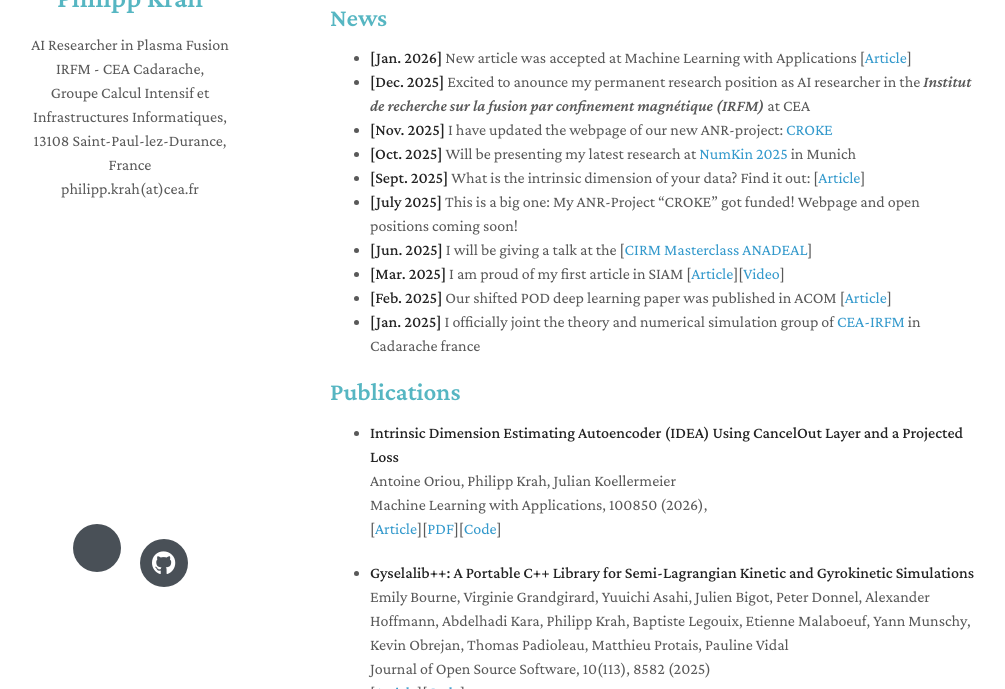
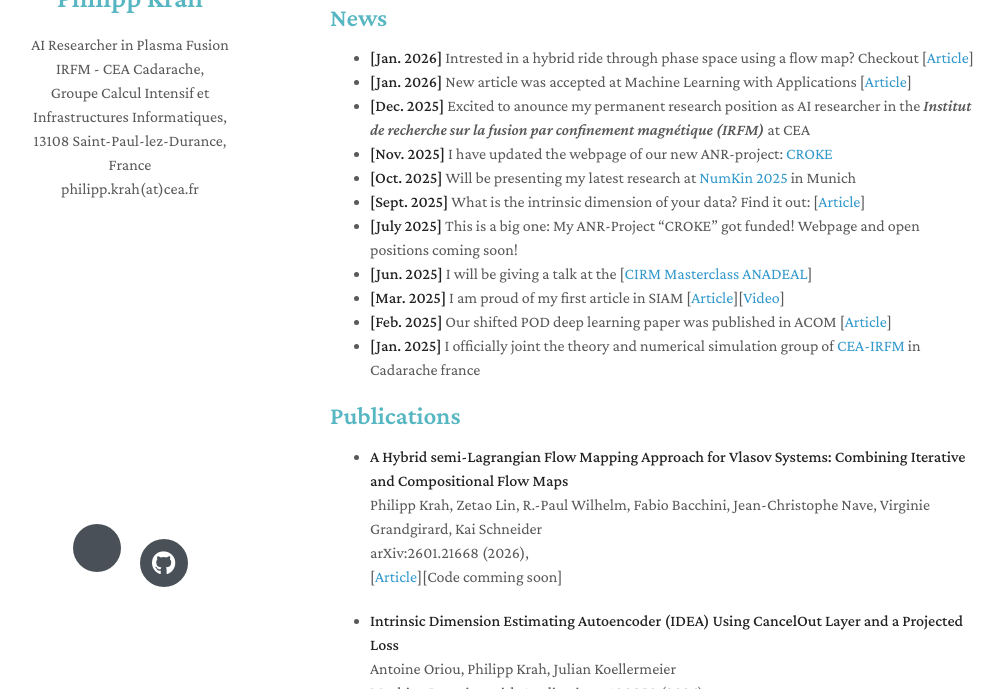
Before and after one commit to Philipp137/Philipp137.github.io, a Jekyll site: the page built from index.markdown, in a window 1280 px wide and 900 px high, scrolled down 277 px, cut to the strip 211-900 px from the top of the window. Shown: the whole strip, without its empty margins (140-1145 px from the left). Built offline with Jekyll 4.4.1, drawn with Linux system fonts in a browser that asks for light colours; nearby versions of some CDN libraries; a style sheet for code colours, icons or effects is not loaded.

Commit message:
cmm-nufi paper

```diff
--- a/index.markdown
+++ b/index.markdown
@@ -17,6 +17,7 @@ Physics-love, Algorithms-fun, [Rhythm-freedom](https://soundcloud.com/massesandb
 - **Physics:**  fluid flows, plasma fusion
 
 ## News
+- **[Jan. 2026]** Intrested in a hybrid ride through phase space using a flow map? Checkout [[Article](https://arxiv.org/pdf/2601.21668)]
 - **[Jan. 2026]** New article was accepted at Machine Learning with Applications [[Article](https://doi.org/10.1016/j.mlwa.2026.100850)]
 - **[Dec. 2025]** Excited to anounce my permanent research position as AI researcher in the *Institut de recherche sur la fusion par confinement magnétique (IRFM)* at CEA
 - **[Nov. 2025]** I have updated the webpage of our new ANR-project: [CROKE](https://characteristicmappingmethod.github.io/)
@@ -30,6 +31,14 @@ Physics-love, Algorithms-fun, [Rhythm-freedom](https://soundcloud.com/massesandb
 
 
 ## Publications
+
+- **A Hybrid semi-Lagrangian Flow Mapping Approach for Vlasov Systems: Combining Iterative and Compositional Flow Maps**
+  <br>
+  Philipp Krah, Zetao Lin, R.-Paul Wilhelm, Fabio Bacchini, Jean-Christophe Nave, Virginie Grandgirard, Kai Schneider
+  <br>
+   arXiv:2601.21668 (2026),
+  <br>
+  [[Article](https://arxiv.org/abs/2601.21668)][Code comming soon]
 
 - **Intrinsic Dimension Estimating Autoencoder (IDEA) Using CancelOut Layer and a Projected Loss**
   <br>
```
